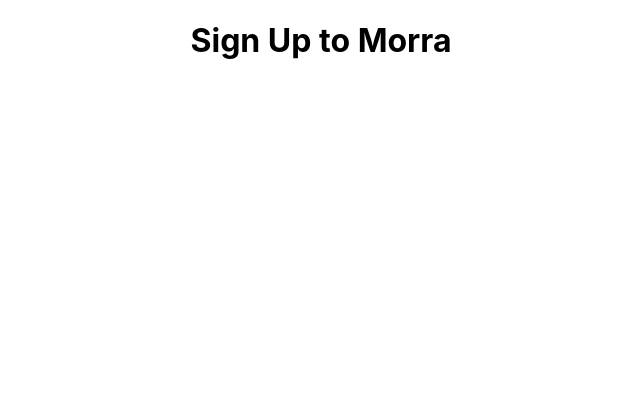
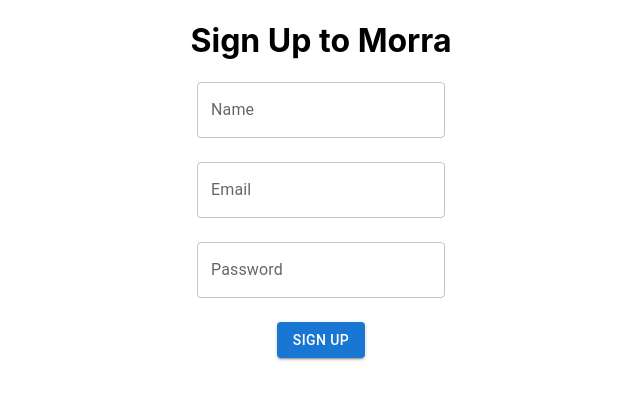
Before and after one commit to amartyadav/Morra, a React (Create React App) app in the folder frontend/: page /signup in a window 1280 px wide. Shown: the top 400 px of the page, without its empty margins (319-959 px from the left). Built offline with nearby package versions, Linux system fonts and the light colour scheme.

Commit message:
made a basic signup frontend

```diff
--- a/frontend/package.json
+++ b/frontend/package.json
@@ -3,9 +3,9 @@
   "version": "0.1.0",
   "private": true,
   "dependencies": {
-    "@testing-library/jest-dom": "^5.16.3",
-    "@testing-library/react": "^12.1.4",
-    "@testing-library/user-event": "^13.5.0",
+    "@emotion/react": "^11.9.3",
+    "@emotion/styled": "^11.9.3",
+    "@mui/material": "^5.8.6",
     "react": "^18.0.0",
     "react-dom": "^18.0.0",
     "react-router-dom": "^6.3.0",
--- a/frontend/src/App.js
+++ b/frontend/src/App.js
@@ -1,4 +1,5 @@
 import './App.css';
+import React from 'react';
 import Welcome from './Components/Welcome';
 import {Routes, Route} from 'react-router-dom';
 import Signup from './Components/Signup';
--- a/frontend/src/Components/Signup.js
+++ b/frontend/src/Components/Signup.js
@@ -1,11 +1,55 @@
 import React from 'react'
+import TextField from '@mui/material/TextField'
+import {Grid} from '@mui/material'
+import Button from '@mui/material/Button'
 
 export default function Signup() {
+    const [name, setName] = React.useState('')
+    const [email, setEmail] = React.useState('')
+    const [password, setPassword] = React.useState('')
+
+    const handleNameChange = (event) => {
+        setName(event.target.value);
+    };
+    const handleEmailChange = (event) => {
+        setEmail(event.target.value);
+    };
+    const handlePasswordChange = (event) => {
+        setPassword(event.target.value);
+    };
+
     return (
         <div>
             <h1>
                 Sign Up to Morra
             </h1>
+            <Grid container
+                spacing={3}>
+                <Grid item
+                    xs={12}>
+                    <TextField id="outlined-basic" label="Name" variant="outlined"
+                        value={name}
+                        onChange={handleNameChange}/>
+                </Grid>
+                <Grid item
+                    xs={12}>
+                    <TextField id="outlined-basic" label="Email" variant="outlined"
+                        value={email}
+                        onChange={handleEmailChange}/>
+                </Grid>
+                <Grid item
+                    xs={12}>
+                    <TextField id="outlined-basic" label="Password" variant="outlined"
+                        value={password}
+                        onChange={handlePasswordChange}/>
+                </Grid>
+                <Grid item
+                    xs={12}>
+                    <Button variant="contained" color="primary">
+                        Sign Up
+                    </Button>
+                </Grid>
+            </Grid>
         </div>
     )
 }
```
Also changed, not shown: 1 other file (tests, documents, lock files or other folders). Lines whose indentation alone changed are shown as unchanged.
